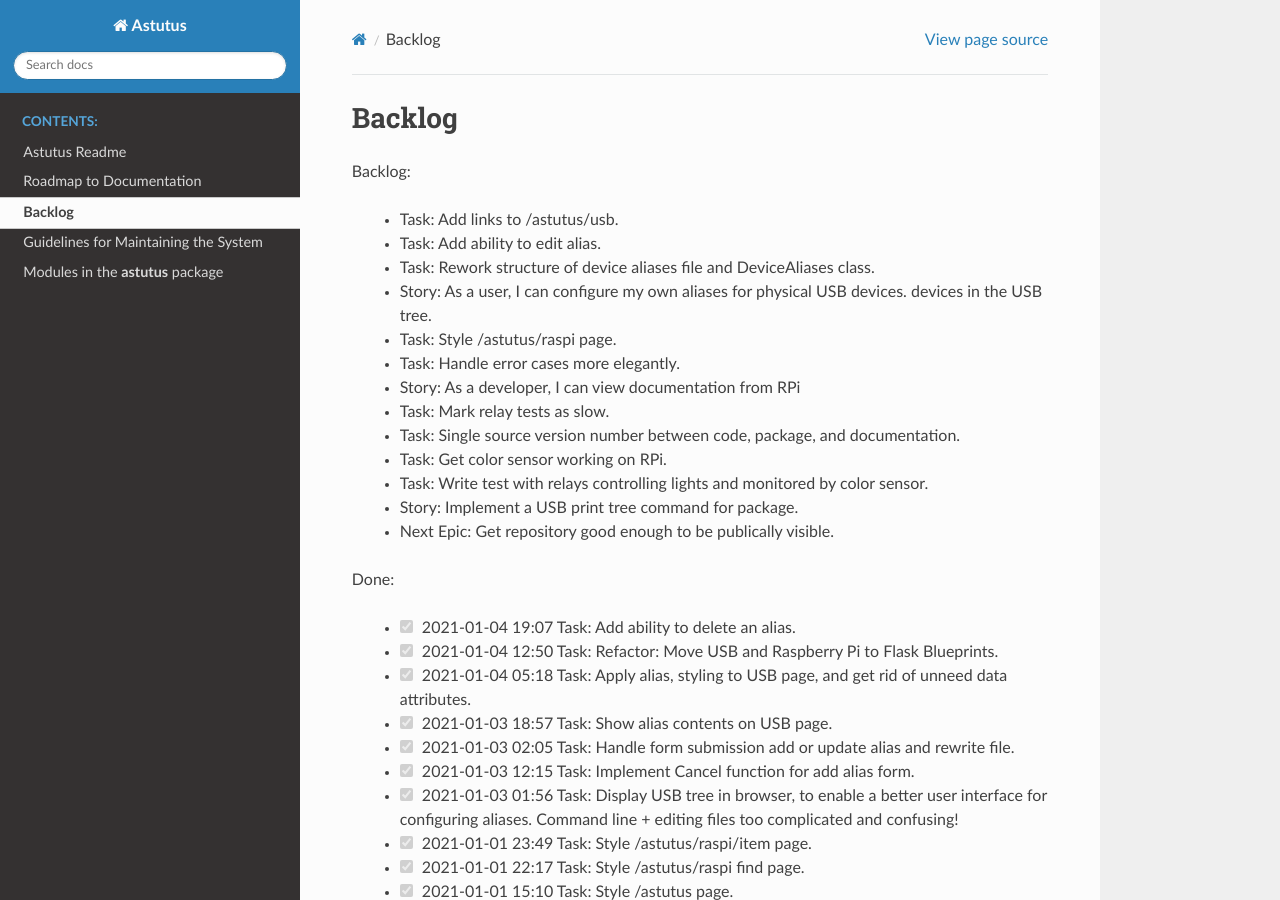
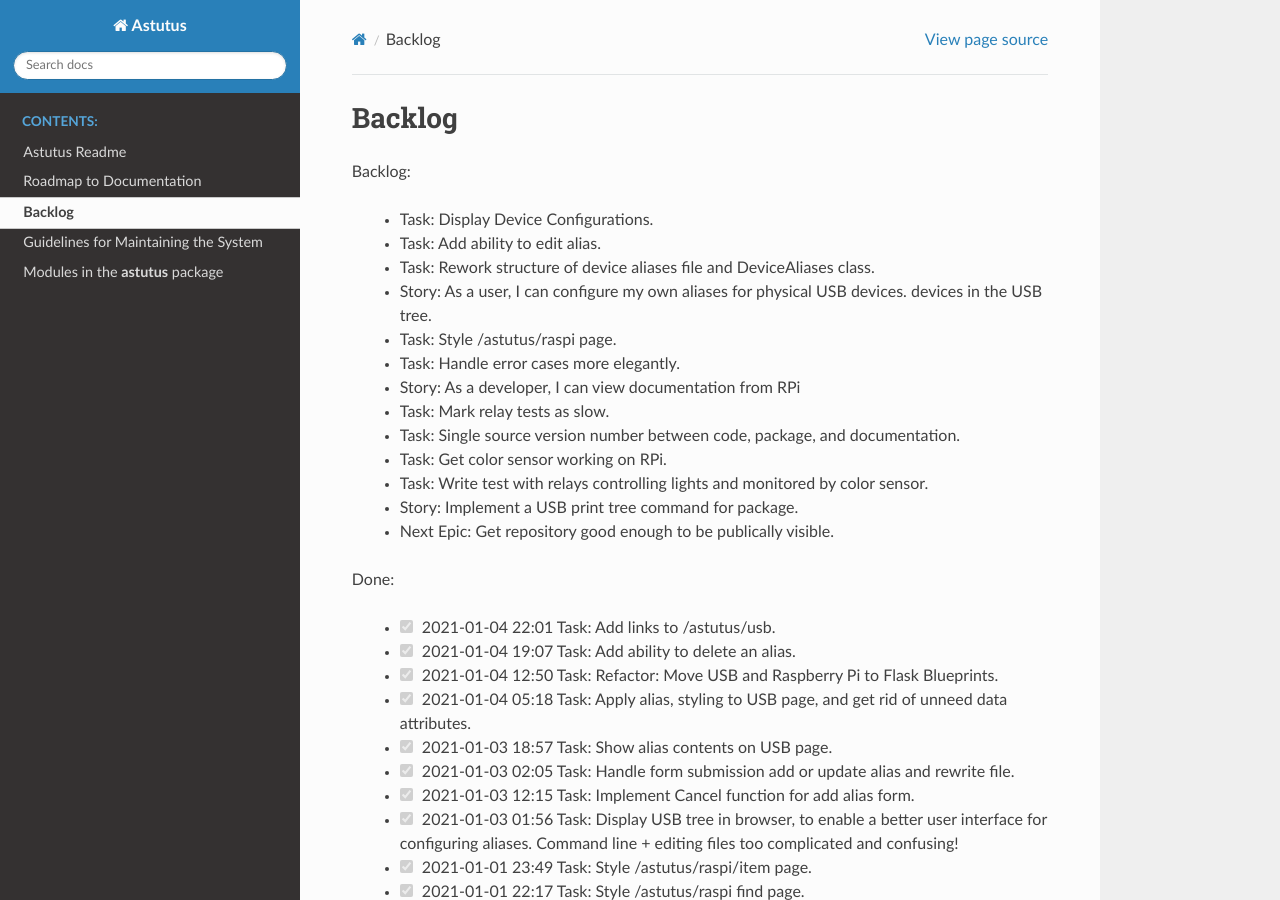
Before and after one commit to rich-dobbs-13440/astutus, a Sphinx documentation site: the page built from docs/backlog.rst, in a window 1280 px wide and 900 px high. Built offline with Sphinx 7.4.7 and the Read the Docs theme 2.0.0, drawn with Linux system fonts in a browser that asks for light colours.

Commit message:
Update backlog for a previously accomplished task

```diff
--- a/docs/backlog.rst
+++ b/docs/backlog.rst
@@ -3,7 +3,7 @@ Backlog
 
 Backlog:
 
-  * Task: Add links to /astutus/usb.
+  * Task: Display Device Configurations.
   * Task: Add ability to edit alias.
   * Task: Rework structure of device aliases file and DeviceAliases class.
   * Story: As a user, I can configure my own aliases for physical USB devices.
@@ -24,6 +24,8 @@ Backlog:
     <input checked=""  disabled="" type="checkbox">
 
 Done:
+
+    * |done| 2021-01-04 22:01 Task: Add links to /astutus/usb.
 
     * |done| 2021-01-04 19:07 Task: Add ability to delete an alias.
 
```
